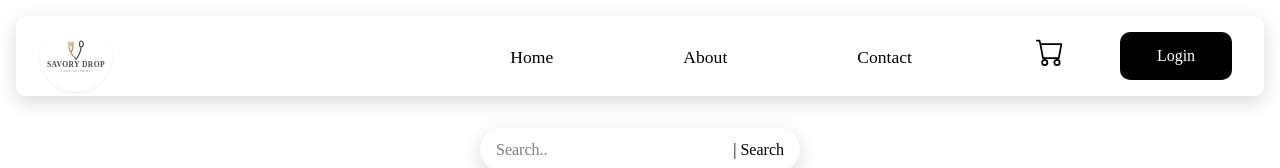
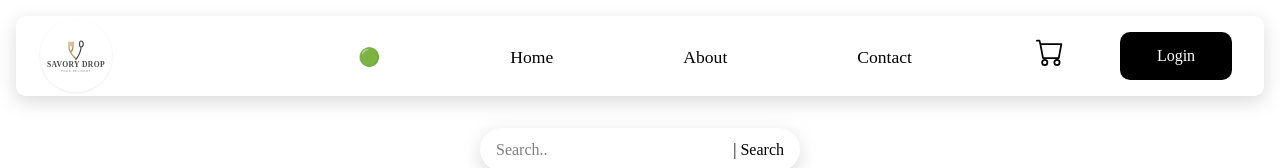
Before and after one commit to Ansh30a/AKXR, a React (Vite) app in the folder FE-03/WEEK-2-5/FoodDeliveryApp/: page / in a window 1280 px wide. Shown: the top 168 px of the page. Built offline with nearby package versions, Linux system fonts and the light colour scheme; no server answers.

Commit message:
feat: - create hook to display online/offline status

```diff
--- a/FE-03/WEEK-2-5/FoodDeliveryApp/src/Components/Body/Body.tsx
+++ b/FE-03/WEEK-2-5/FoodDeliveryApp/src/Components/Body/Body.tsx
@@ -3,6 +3,7 @@ import { useState } from "react";
 import RestaurantCard from "./RestaurantCard/RestaurantCard";
 import resData from '../../utils/RestaurantData.json';
 // import Shimmer from "../Shimmer/Shimmer";
+import useOnlineStatus  from "../../Hooks/useOnlineStatus";
 import './Body.css';
 
 interface RestaurantInfo {
@@ -48,6 +49,14 @@ const Body = () => {
     // if (restaurants.length === 0) {
     //     return <Shimmer />
     // }
+
+    const onlineStatus = useOnlineStatus();
+
+    if (onlineStatus === false) {
+        return (
+            <h1>You're Offline!!!</h1>
+        )
+    }
 
     return ( // ---- restaurants.length === 0 ? <Shimmer /> :
         <div className="body">
--- a/FE-03/WEEK-2-5/FoodDeliveryApp/src/Components/Header/Header.tsx
+++ b/FE-03/WEEK-2-5/FoodDeliveryApp/src/Components/Header/Header.tsx
@@ -1,8 +1,11 @@
-import Login from '../Login/Login';
-import { Link } from 'react-router-dom';
-import './Header.css';
+import Login from "../Login/Login";
+import { Link } from "react-router-dom";
+import useOnlineStatus from "../../Hooks/useOnlineStatus";
+import "./Header.css";
 
 const Header = () => {
+    const onlineStatus = useOnlineStatus();
+
     return (
         <div className="header">
             <div className="logo-container">
@@ -10,9 +13,16 @@ const Header = () => {
             </div>
             <div className="nav-items">
                 <ul>
-            <li><Link to='/'>Home</Link></li>
-            <li><Link to='/about'>About</Link></li>
-            <li><Link to='/contact'>Contact</Link></li>
+                    <li>{onlineStatus ? "🟢" : "🔴"}</li>
+                    <li>
+                        <Link to="/">Home</Link>
+                    </li>
+                    <li>
+                        <Link to="/about">About</Link>
+                    </li>
+                    <li>
+                        <Link to="/contact">Contact</Link>
+                    </li>
                     <li>
                         <img src="/cart.svg" alt="Cart" />
                     </li>
@@ -20,7 +30,7 @@ const Header = () => {
                 </ul>
             </div>
         </div>
-  )
-}
+    );
+};
 
-export default Header
+export default Header;
--- /dev/null
+++ b/FE-03/WEEK-2-5/FoodDeliveryApp/src/Hooks/useOnlineStatus.ts
@@ -0,0 +1,19 @@
+import { useEffect, useState } from "react";
+
+const useOnlineStatus = () => {
+    const [onlineStatus, setOnlineStatus] = useState(true);
+    // Check if the device is online or not
+    useEffect(() => {
+        window.addEventListener("offline", () => {
+            setOnlineStatus(false);
+        });
+
+        window.addEventListener("online", () => {
+            setOnlineStatus(false);
+        });
+    }, []);
+
+    return onlineStatus;
+};
+
+export default useOnlineStatus;
```
Lines whose indentation alone changed are shown as unchanged.
